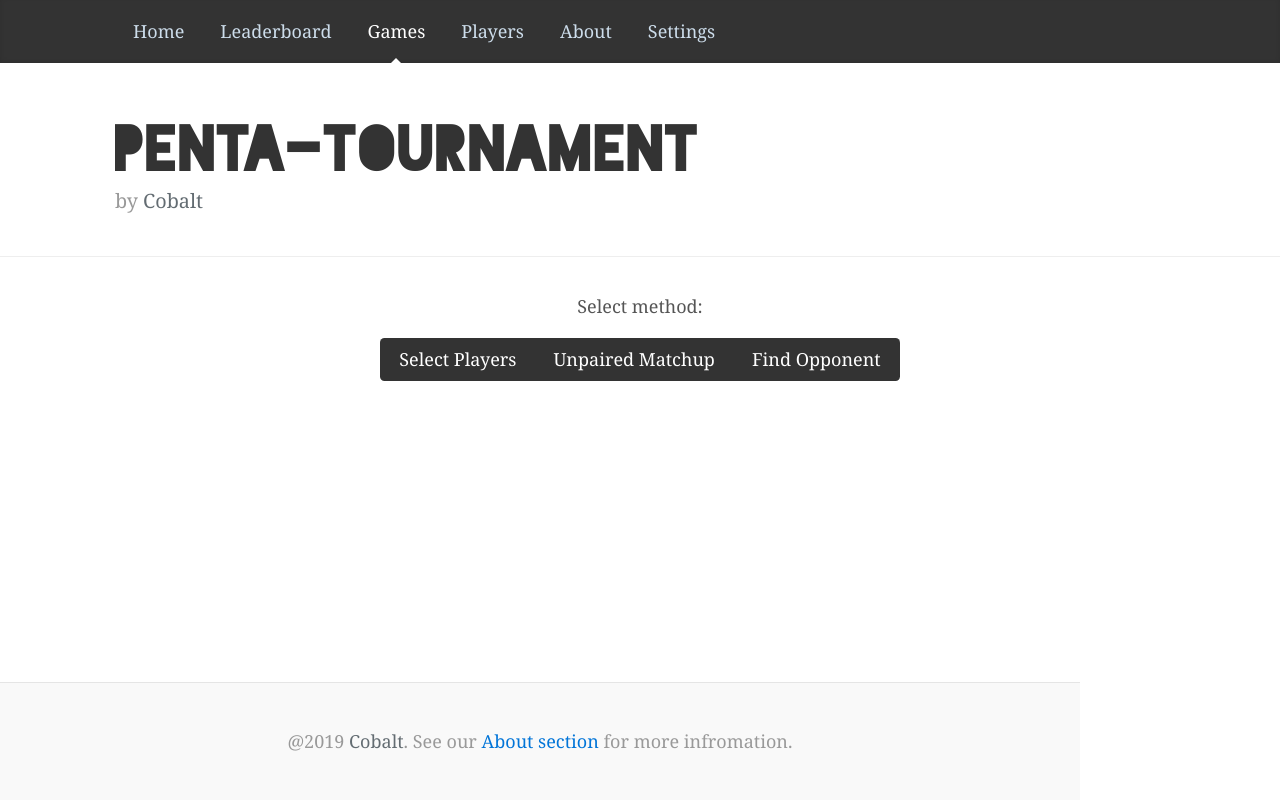
After one commit to Chaostheorie/36C3-penta-tournament, a Flask app: page /games/create-game in a window 1280 px wide. The commit adds this page. Run offline with Flask 2, Linux system fonts and the light colour scheme; some libraries are stand-ins or nearby versions.

Commit message:
Add switzer system base and structure for game creating

```diff
--- a/app/routes.py
+++ b/app/routes.py
@@ -25,18 +25,44 @@ def players_main_view():
 @app.route("/games")
 @app.route("/games/<int:page>")
 def games_main_view(page=1):
-    games = Games.query.paginate(page, per_page=30)
+    viewoption = request.args.get("viewoption", default="current")
+    if viewoption == "current":
+        games = Games.query.filter_by(state=1).paginate(page, per_page=30)
+        btn_active = "current"
+    elif viewoption == "all":
+        games = Games.query.paginate(page, per_page=30)
+        btn_active = "all"
+    else:
+        games = Games.query.filter_by(state=1).paginate(page, per_page=30)
+        btn_active = "current"
     return render_template("games.html", active="games",
-                           games=games)
+                           games=games, btn_active=btn_active)
 
 
 @app.route("/user/<int:id>")
 def view_game(id):
     return Players.query.get_or_404(id)
 
-@app.route("/game/create")
-def create_game():
-    return
+
+@app.route("/games/create-game")
+@app.route("/games/create-game/<method>")
+def create_game_select(method="selection"):
+    appendix = {}
+    if method == "selection":
+        return render_template("create_game_select.html", active="games")
+    elif method == "unpaired":
+        appendix["player1"], appendix["player2"] = Games.find_pair()
+        parsed = "Switzer System"
+    elif method == "find-opponent":
+        parsed = "Find Opponent"
+    elif method == "pre-defined":
+        parsed = "Pre Defined"
+    else:
+        print(method)
+        return render_template("create_game_select.html", active="games")
+    return render_template("create_game_methods.html", active="games",
+                           method=method, method_parsed=parsed,
+                           appendix=appendix)
 
 
 @app.route("/tournament/create")
--- a/app/static/css/blog.css
+++ b/app/static/css/blog.css
@@ -97,12 +97,23 @@ h6, .h6 {
 
 .background-grey {
   background-color: #333333;
-  border-color: inherit;
+  border-color: transparent;
+  color: white;
 }
 
 .background-grey:hover {
   background-color: #505050;
+  border-color: transparent;
+  color: white;
+}
+
+.background-ligth-grey {
+  background-color: #6a6a6a;
   border-color: inherit;
+}
+
+.background-ligth-grey:hover {
+
 }
 
 
--- a/app/templates/about.html
+++ b/app/templates/about.html
@@ -1,7 +1,7 @@
 {% extends "base.html" -%}
 {% block content -%}
 <p>
-  This Application was built with Flask and SQLAlchemy by <a href="https://github.com/Chaostheorie" class="text-muted">Cobalt</a> to support the Penta Game tournament at 36C3 by <a href="https://github.com/penta-jan" class="text-muted">Penta</a>.
+  This Application was built with Flask and SQLAlchemy by <a href="https://github.com/Chaostheorie" class="text-muted">Cobalt</a> to support the Penta Game tournament at 36C3 hosted by <a href="https://github.com/penta-jan" class="text-muted">Penta</a>.
   <br />
   To learn more about Penta Game visit <a href="pentagame.org" class="text-muted">pentagame.org</a>.
   <br />
--- a/app/templates/base.html
+++ b/app/templates/base.html
@@ -38,7 +38,7 @@
             <a class="nav-link {% if active == 'about' -%}active{% endif -%}" href="/about">About</a>
             <a class="nav-link {% if active == 'settings' -%}active{% endif -%}" href="/settings">Settings</a>
           {% else -%}
-            <a class="nav-link" href="#">Home  <div class="blackout-font" style="page-break-before: never;">36C3</div></a>
+            <a class="nav-link" href="#">Home
             <a class="nav-link" href="/leaderboard">Leaderboard</a>
             <a class="nav-link" href="/games">Games</a>
             <a class="nav-link" href="/players">Players</a>
--- /dev/null
+++ b/app/templates/create_game_select.html
@@ -0,0 +1,13 @@
+{% extends "base.html" -%}
+{% block content -%}
+<div class="row d-flex justify-content-center">
+    <p>
+        Select method:
+    </p>
+</div>
+<div class="d-flex justify-content-center btn-group">
+  <a href="/games/create-game/pre-defined" class="btn background-grey">Select Players</a>
+  <a href="/games/create-game/unpaired" class="btn background-grey">Unpaired Matchup</a>
+  <a href="/games/create-game/find-opponent" class="btn background-grey">Find Opponent</a>
+</div>
+{% endblock -%}
--- a/app/templates/index.html
+++ b/app/templates/index.html
@@ -7,7 +7,7 @@
     </p>
   {% else -%}
     <p>
-        The Tournament {{ name }} by {{ master }} is running.
+        The Tournament {{ name }} by {{ master }} is up and running.
     </p>
   {% endif -%}
 </div>
```
Also changed, not shown: app/models.py (+42 -6 lines), app/templates/create_game_methods.html (added, +16 -0 lines), app/templates/games.html (+21 -1 lines), app/utils.py (+27 -1 lines).
